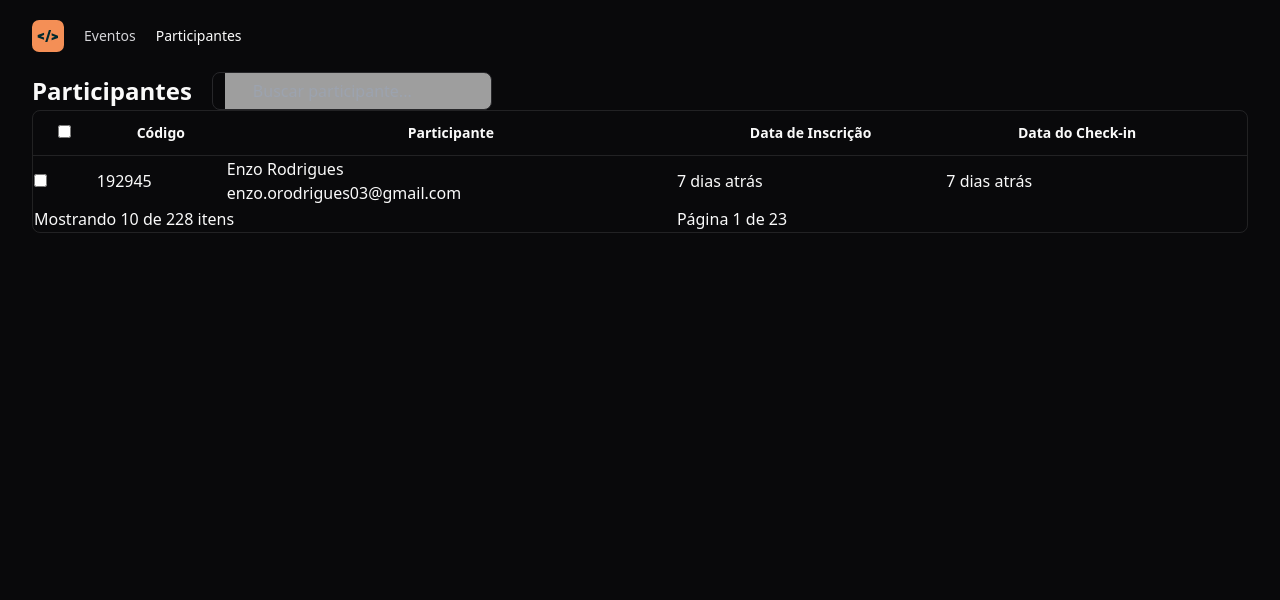
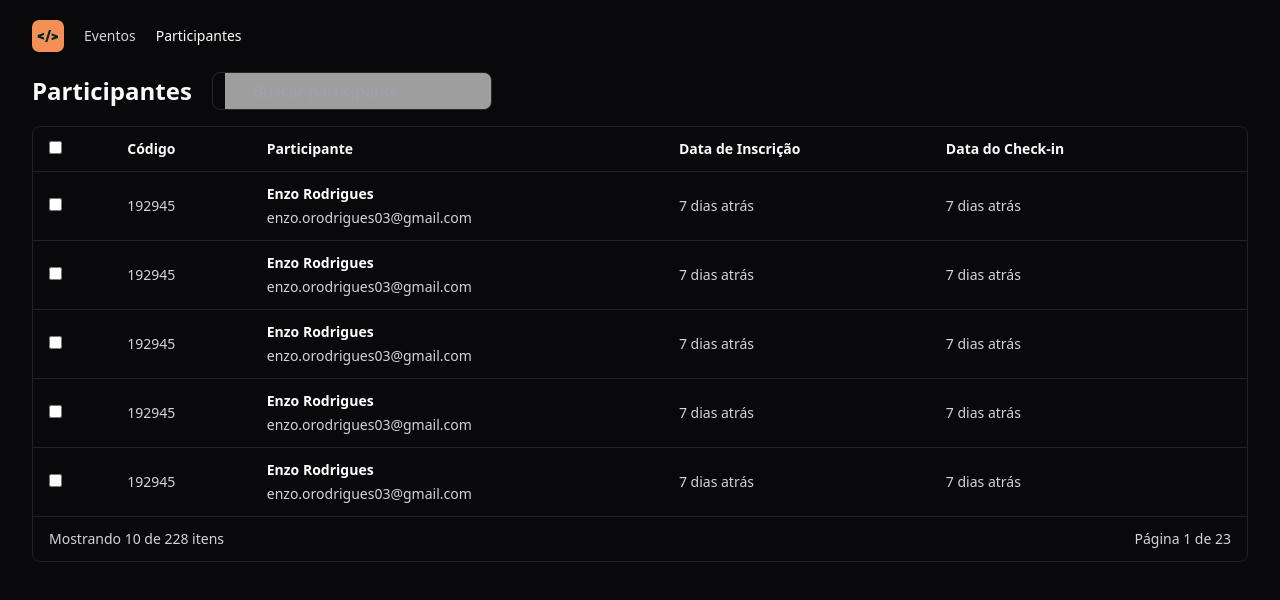
Before and after one commit to Rodriguessz/NLW-Unite-React, a React (Vite) app: page / in a window 1280 px wide. Shown: the top 600 px of the page. Built offline with nearby package versions, Linux system fonts and the light colour scheme; grey boxes are pictures that could not be loaded.

Commit message:
Table list

```diff
--- a/src/components/attendee-list.tsx
+++ b/src/components/attendee-list.tsx
@@ -2,7 +2,7 @@
 export function AttendeeList() {
   return (
     <>
-      <div>
+      <div className="flex flex-col gap-4">
 
         {/* Header Table */}
         <div className="flex gap-5 items-center">
@@ -17,35 +17,41 @@ export function AttendeeList() {
           <table className="w-full">
             <thead>
               <tr className="border-b border-white/10">
-                <th className="py-3 px-2.5 text-sm text-semibold"> <input type="checkbox" /> </th>
-                <th className="py-3 px-2.5 text-sm text-semibold">Código</th>
-                <th className="py-3 px-2.5 text-sm text-semibold">Participante</th>
-                <th className="py-3 px-2.5 text-sm text-semibold">Data de Inscrição</th>
-                <th className="py-3 px-2.5 text-sm text-semibold">Data do Check-in</th>
-                <th className="py-3 px-2.5 text-sm text-semibold"></th>
+                <th className="py-3 px-4 text-sm text-semibold text-left"> <input type="checkbox" /> </th>
+                <th className="py-3 px-4 text-sm text-semibold text-left">Código</th>
+                <th className="py-3 px-4 text-sm text-semibold text-left">Participante</th>
+                <th className="py-3 px-4 text-sm text-semibold text-left">Data de Inscrição</th>
+                <th className="py-3 px-4 text-sm text-semibold text-left">Data do Check-in</th>
+                <th className="py-3 px-4 text-sm text-semibold text-left"></th>
               </tr>
             </thead>
 
             <tbody>
-              <tr>
-                <td> <input type="checkbox" /> </td>
-                <td> 192945</td>
-                <td>
-                  <div className="flex flex-col items-start">
-                    <span>Enzo Rodrigues</span>
-                    <span>enzo.orodrigues03@gmail.com</span>
-                  </div>
-                </td>
-                <td> 7 dias atrás </td>
-                <td> 7 dias atrás </td>
-                <td></td>
-              </tr>
+              {/* Exibindo itens repetidos sem precisar copiar várias vezes */}
+
+              {Array.from({ length: 5 }).map(() => {
+                return (
+                  <tr className="border-b border-white/10">
+                    <td className="py-3 px-4 text-sm text-zinc-300"> <input type="checkbox" /> </td>
+                    <td className="py-3 px-4 text-sm text-zinc-300"> 192945</td>
+                    <td className="py-3 px-4 text-sm text-zinc-300">
+                      <div className="flex flex-col gap-1">
+                        <span className="font-semibold text-white">Enzo Rodrigues</span>
+                        <span>enzo.orodrigues03@gmail.com</span>
+                      </div>
+                    </td>
+                    <td className="py-3 px-4 text-sm text-zinc-300"> 7 dias atrás </td>
+                    <td className="py-3 px-4 text-sm text-zinc-300"> 7 dias atrás </td>
+                    <td className="py-3 px-4 text-sm text-zinc-300"></td>
+                  </tr>
+                )
+              })}
             </tbody>
 
             <tfoot>
               <tr>
-                <td colSpan={3}>Mostrando 10 de 228 itens</td>
-                <td colSpan={3}>Página 1 de 23</td>
+                <td className="py-3 px-4 text-sm text-zinc-300" colSpan={3}>Mostrando 10 de 228 itens</td>
+                <td className="py-3 px-4 text-sm text-zinc-300 text-right" colSpan={3}>Página 1 de 23</td>
               </tr>
             </tfoot>
           </table>
```
